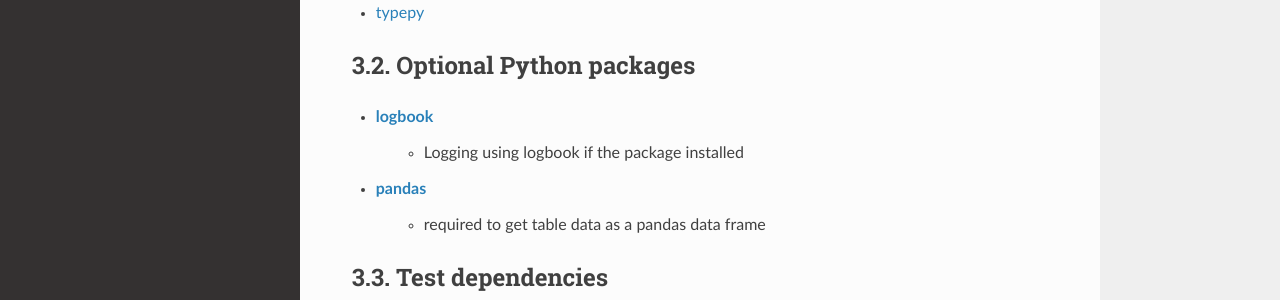
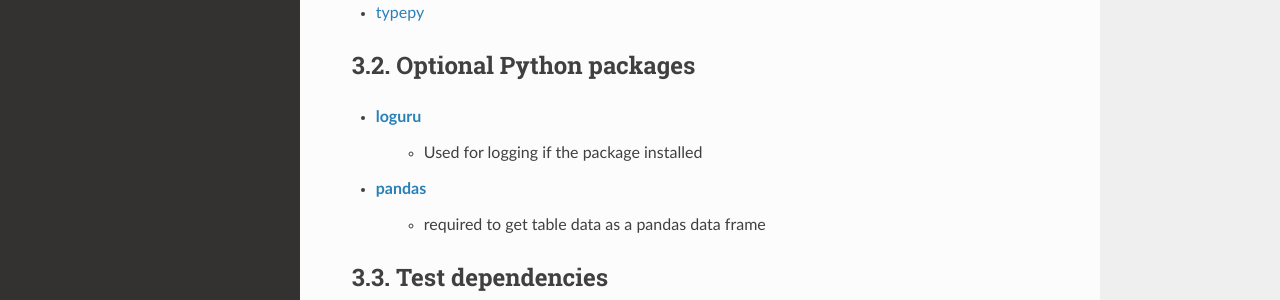
Before and after one commit to thombashi/tabledata, a Sphinx documentation site: the page built from docs/pages/installation.rst, in a window 1280 px wide and 1253 px high. Shown: the part 651-951 px from the top of the window. Built offline with Sphinx 7.4.7 and the Read the Docs theme 2.0.0, drawn with Linux system fonts in a browser that asks for light colours; pages that are not in the unit, such as notebooks, are missing from menus.

Commit message:
Update docs

```diff
--- a/docs/pages/installation.rst
+++ b/docs/pages/installation.rst
@@ -28,8 +28,8 @@
 
 Optional Python packages
 ------------------------------------------------
-- `logbook <https://logbook.readthedocs.io/en/stable/>`__
-    - Logging using logbook if the package installed
+- `loguru <https://github.com/Delgan/loguru>`__
+    - Used for logging if the package installed
 - `pandas <https://pandas.pydata.org/>`__
     - required to get table data as a pandas data frame
 
```
